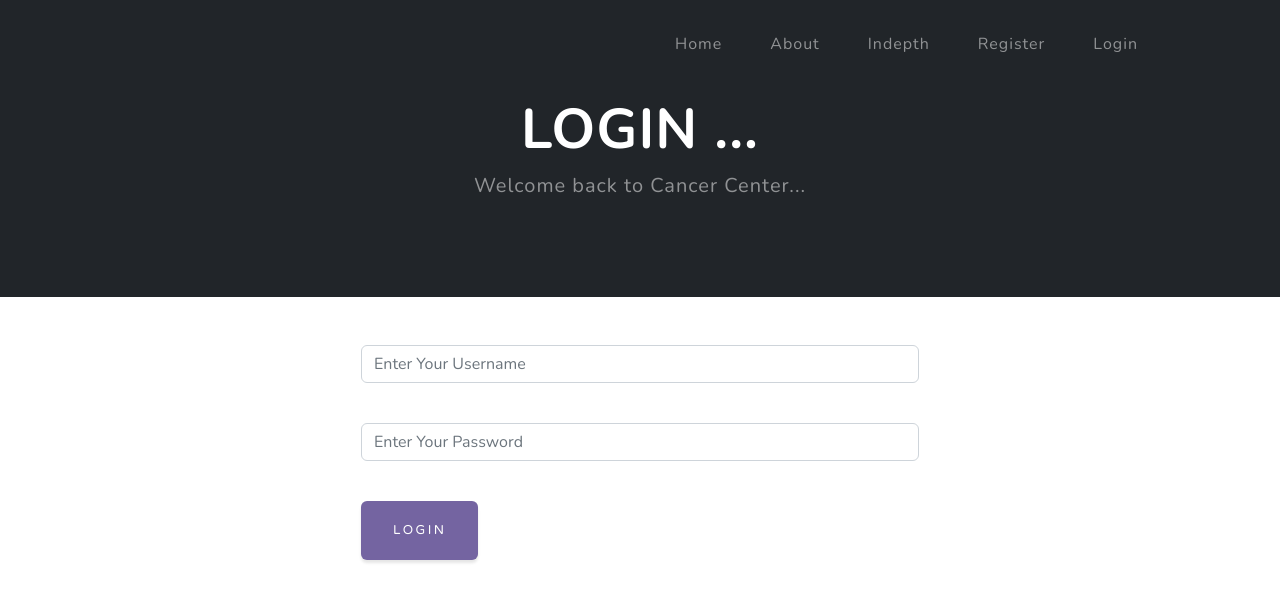
After one commit to Zeemusa/Cancare, a Django app: page /login/ in a window 1280 px wide. The commit adds this page. Shown: the top 602 px of the page. Run offline with Django 5.2, Linux system fonts and the light colour scheme; some libraries are stand-ins or nearby versions.

Commit message:
added login template and functionality

```diff
--- a/Neoplasm/templates/home.html
+++ b/Neoplasm/templates/home.html
@@ -66,7 +66,7 @@
             </div>
         </div>
         <br/><br/>
-        <a class="btn btn-primary" href="{% url 'types' %}">Learn More..</a>
+        <a class="btn btn-primary" href="{% url 'login' %}">Learn More..</a>
     </div>
 </section>
 <!-- <Signup> -->
--- /dev/null
+++ b/Neoplasm/templates/login.html
@@ -0,0 +1,37 @@
+{% extends 'base.html' %}
+{% block content%}
+<header class="bg-dark py-5">
+    <div class="container px-4 px-lg-5 my-5">
+        <div class="text-center text-white">
+            <h1 class="display-4 fw-bolder">LOGIN ...</h1>
+            <p class="lead fw-normal text-white-50 mb-0">Welcome back to Cancer Center...</p>
+        </div>
+    </div>
+</header>
+<br></br>
+   <div class="container">
+    <div class="row">
+        <centre>
+            <div class="col-md-6 offset-md-3">
+                <form method="POST" action="{%url 'login'%}">
+                    {% csrf_token %}
+                    <div class="mb-3">
+                        <input type="text" class="form-control" id="exampleInputEmail1" name="username" placeholder="Enter Your Username">
+                        <!-- <div id="emailHelp" class="form-text">We'll never share your email with anyone else.</div> -->
+                    </div>
+                    <br/>
+                    <div class="mb-3">
+                        <input type="password" class="form-control" name="password" placeholder="Enter Your Password">
+                    </div>
+                    <br/>
+                    <button type="submit" class="btn btn-secondary">Login</button>
+                </form>
+            </div>
+        </centre>
+    </div>
+   </div>
+
+<br/></br/>
+<br/></br/>
+<br/></br/>
+{% endblock %}
--- a/Neoplasm/templates/navbar.html
+++ b/Neoplasm/templates/navbar.html
@@ -11,7 +11,16 @@
                 <li class="nav-item"><a class="nav-link" href="{% url 'homepage'%}">Home</a></li>
                 <li class="nav-item"><a class="nav-link" href="#about">About</a></li>
                 <li class="nav-item"><a class="nav-link" href="#projects">Indepth</a></li>
-                <li class="nav-item"><a class="nav-link" href="#signup">Contact us</a></li>
+
+
+                {% if user.is_authenticated%}
+                <li class="nav-item"><a class="nav-link" href="{% url 'logout'%}">Logout</a></li>
+                {% else %}
+                <li class="nav-item"><a class="nav-link" href="{% url 'register'%}">Register</a></li>
+                <li class="nav-item"><a class="nav-link" href="{% url 'login'%}">Login</a></li>
+                {% endif %}
+
+
             </ul>
         </div>
     </div>
--- a/Neoplasm/templates/register.html
+++ b/Neoplasm/templates/register.html
@@ -4,7 +4,7 @@
     <div class="container px-4 px-lg-5 my-5">
         <div class="text-center text-white">
             <h1 class="display-4 fw-bolder">REGISTER...</h1>
-            <p class="lead fw-normal text-white-50 mb-0">Welcome to City Business Center...</p>
+            <p class="lead fw-normal text-white-50 mb-0">Welcome to Cancer Center...</p>
         </div>
     </div>
 </header>
--- a/Neoplasm/views.py
+++ b/Neoplasm/views.py
@@ -1,7 +1,7 @@
 from django.shortcuts import render,redirect
 from .models import *
 from .form import *
-from django.contrib.auth import authenticate, login,logout
+from django.contrib.auth import authenticate, login ,logout
 from django.contrib.auth.models import User
 from django.contrib.auth.forms import UserCreationForm
 # Create your views here.
@@ -30,9 +30,29 @@ def register_user(request):
             #log in user
             user = authenticate(username = username, password = password)
             login(request,user)
-            return redirect('home')
+            return redirect('login')
         else:
             # messages.success(request("Whoops, There was a problem, Please try again"))
             return redirect('register')
     else:
         return render(request, 'register.html', {'form': form})
+
+def login_user(request):
+    if request.method =='POST':
+        username = request.POST['username']
+        password = request.POST['password']
+        user = authenticate(request, username=username, password = password)
+        if user is not None:
+            login(request,user)
+            # messages.success(request("You Have Been Loged In"))
+            return redirect('types')
+        else:
+            # messages.success(request("There Was An Error, Please Try Again"))
+            return redirect('login')
+
+    else:
+        return render(request, 'login.html')
+
+def logout_user(request):
+    logout(request)
+    return redirect('homepage')
```
Also changed, not shown: db.sqlite3.
